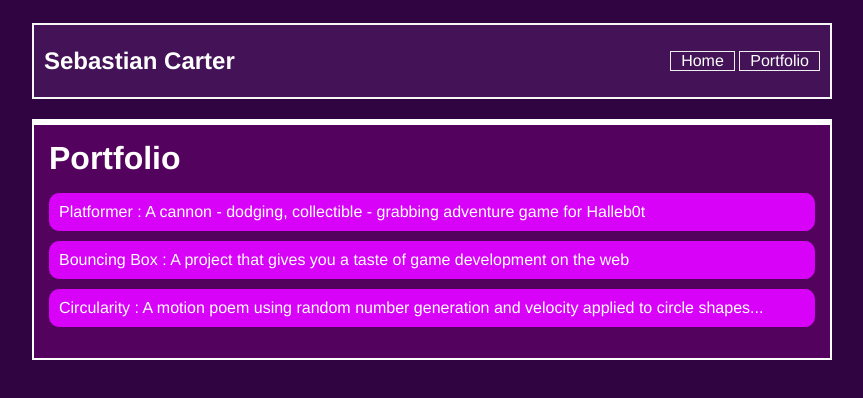
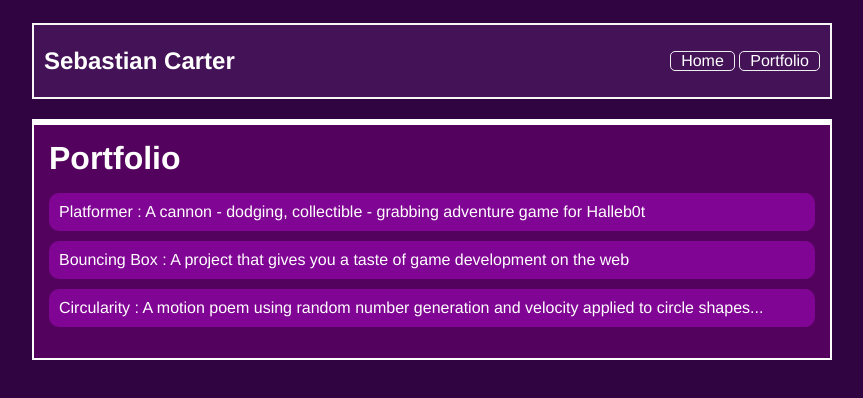
Before and after one commit to cronk1739/cronk1739.github.io, a plain HTML site: page portfolio.html in a window 1280 px wide. Shown: the whole page, without its empty margins (208-1071 px from the left). Drawn offline with Linux system fonts and the light colour scheme.

Commit message:
freakasaur

```diff
--- a/style.css
+++ b/style.css
@@ -36,6 +36,7 @@ h1 {
     border-style:solid;
     border-width:1px;
     border-color:#eee;
+    border-radius: 5px;
 }
 a {
     text-decoration: none;
@@ -81,7 +82,7 @@ h2, h3 {
         }
 
         #portfolio li {
-            background: #d802f9;
+            background: #810594;
             padding: 10px;
             border-radius: 10px;
             margin-bottom: 10px;
```
Also changed, not shown: index.html (+1 -1 lines).
